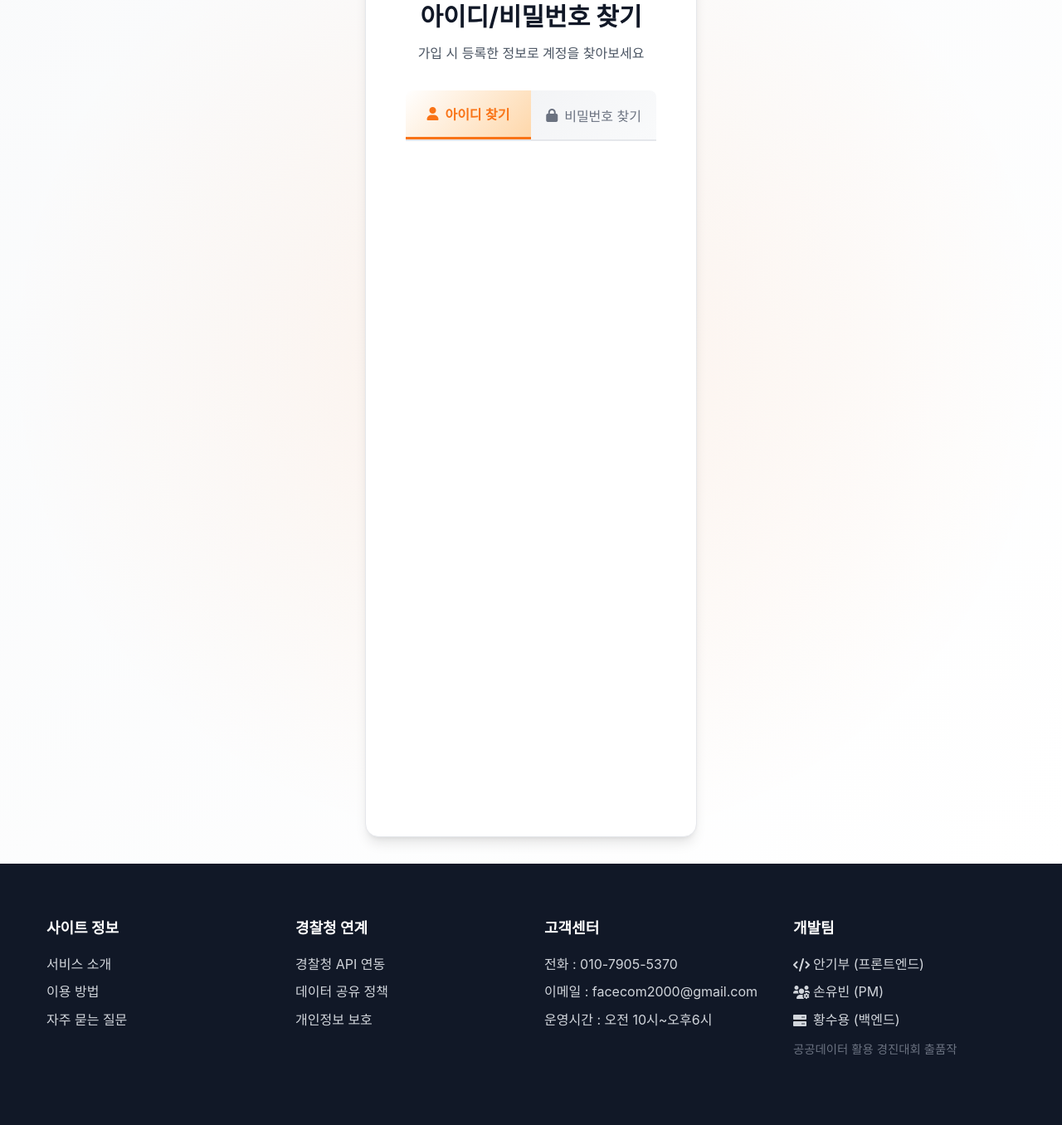
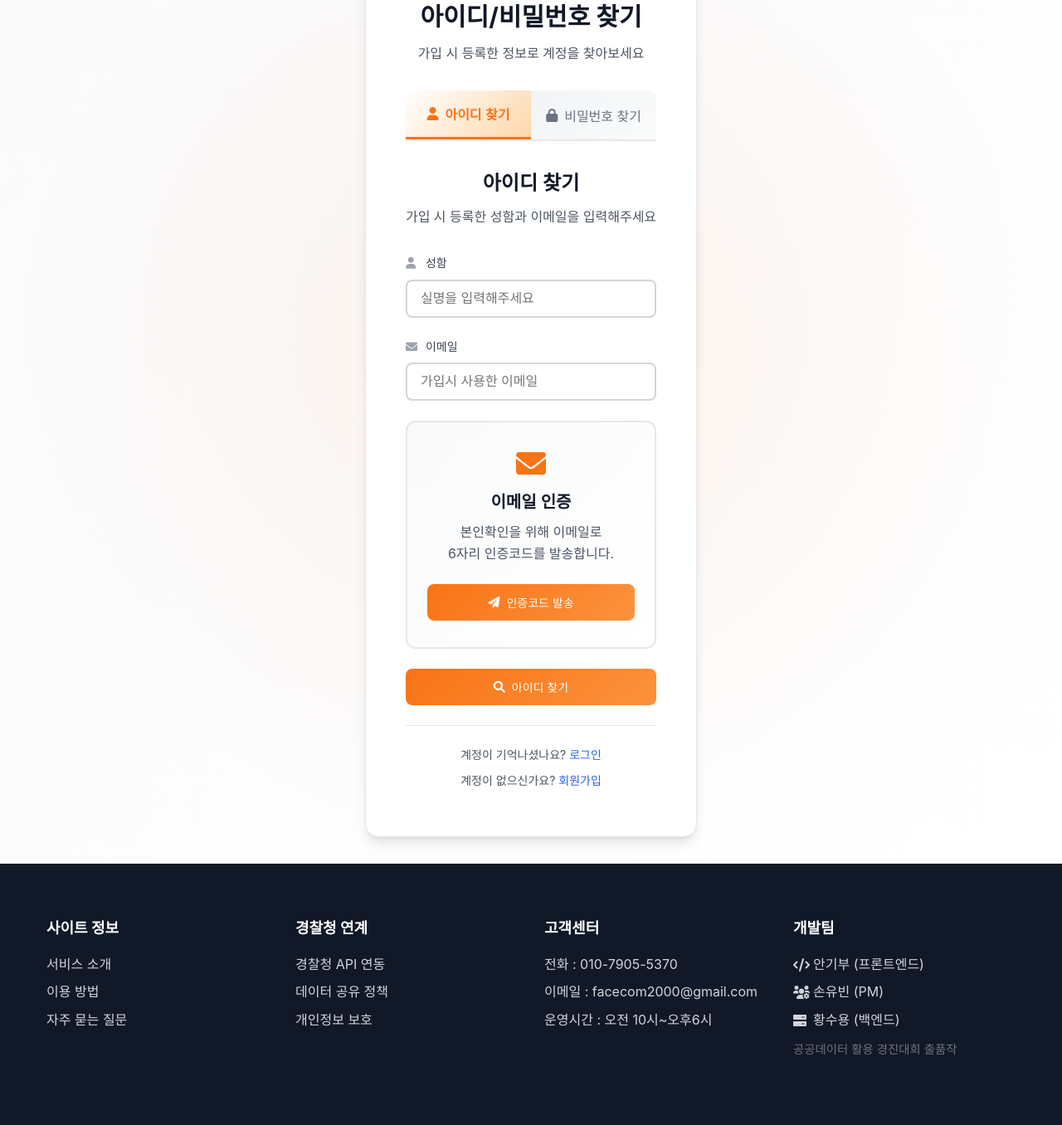
Before and after one commit to ANGIBU/songil, a Flask app: page /find_account in a window 1280 px wide. Shown: the part 256-1612 px from the top of the page at 83% size. Run offline with Flask 3, Linux system fonts and the light colour scheme; some libraries are stand-ins or nearby versions.

Commit message:
Automated Commit Update at 2025-05-27 08:10:39

```diff
--- a/static/css/auth.css
+++ b/static/css/auth.css
@@ -143,8 +143,8 @@
 
 /* 폼 스타일 */
 .auth-form {
-    opacity: 0;
-    transform: translateY(20px);
+    opacity: 1;
+    transform: translateY(0);
     transition: all 0.6s ease;
 }
 
@@ -191,8 +191,8 @@
 /* 폼 그룹 */
 .form-group {
     margin-bottom: var(--spacing-6);
-    opacity: 0;
-    transform: translateY(15px);
+    opacity: 1;
+    transform: translateY(0);
     transition: all 0.4s ease;
 }
 
@@ -671,8 +669,8 @@
 /* 버튼 스타일 수정 */
 .btn-full {
     width: 100%;
-    opacity: 0;
-    transform: translateY(15px);
+    opacity: 1;
+    transform: translateY(0);
     transition: all 0.5s ease;
     position: relative;
     overflow: hidden;
@@ -814,8 +813,8 @@
     padding-top: var(--spacing-6);
     border-top: 1px solid var(--gray-200);
     margin-top: var(--spacing-6);
-    opacity: 0;
-    transform: translateY(10px);
+    opacity: 1;
+    transform: translateY(0);
     transition: all 0.4s ease;
 }
 
@@ -1402,23 +1398,13 @@
     100% { transform: translateX(100%); }
 }
 
-/* 카드 효과 개선 */
+/* 카드 효과 개선 - hover 효과 제거 */
 .auth-container::before {
-    content: '';
-    position: absolute;
-    top: -2px;
-    left: -2px;
-    right: -2px;
-    bottom: -2px;
-    background: linear-gradient(45deg, var(--primary-orange), var(--secondary-green), var(--primary-orange));
-    border-radius: var(--radius-2xl);
-    z-index: -1;
-    opacity: 0;
-    transition: opacity 0.3s ease;
+    display: none;
 }
 
 .auth-container:hover::before {
-    opacity: 0.1;
+    display: none;
 }
 
 /* 스크롤바 스타일 */
--- a/static/js/auth.js
+++ b/static/js/auth.js
@@ -8,6 +8,14 @@ document.addEventListener('DOMContentLoaded', function() {
     initializeTabSystem();
     initializeLoginAnimation();
     initializeEmailSaveFeature();
+
+    // 모든 폼 요소를 즉시 표시
+    const allFormElements = document.querySelectorAll('.auth-form .form-group, .auth-form .btn-full, .auth-form .form-options, .auth-form .auth-divider, .auth-form .social-login, .auth-form .auth-footer');
+    allFormElements.forEach(element => {
+        if (element) {
+            element.classList.add('show');
+        }
+    });
 });
 
 // 인증 시스템 초기화
@@ -71,13 +79,11 @@ function initializeLoginAnimation() {
     const loginForm = document.getElementById('loginForm');
     if (!loginForm) return;
 
-    // 헤더 애니메이션 후 폼 요소들 순차 등장
-    setTimeout(() => {
-        showLoginForm();
-    }, 800);
+    // 모든 폼 요소를 즉시 표시
+    showLoginForm();
 }
 
-// 로그인 폼 요소들 순차적으로 표시
+// 로그인 폼 요소들 즉시 표시
 function showLoginForm() {
     const formElements = [
         document.getElementById('loginForm'),
@@ -89,14 +95,9 @@ function showLoginForm() {
         document.querySelector('.auth-footer')
     ];
 
-    let delay = 0;
-
-    formElements.forEach((element, index) => {
+    formElements.forEach((element) => {
         if (element) {
-            setTimeout(() => {
-                element.classList.add('show');
-            }, delay);
-            delay += 150; // 150ms 간격으로 순차 등장
+            element.classList.add('show');
         }
     });
 }
```
Also changed, not shown: other parts of static/css/auth.css (+33 -36 lines), static/js/register.js (+8 -0 lines).
